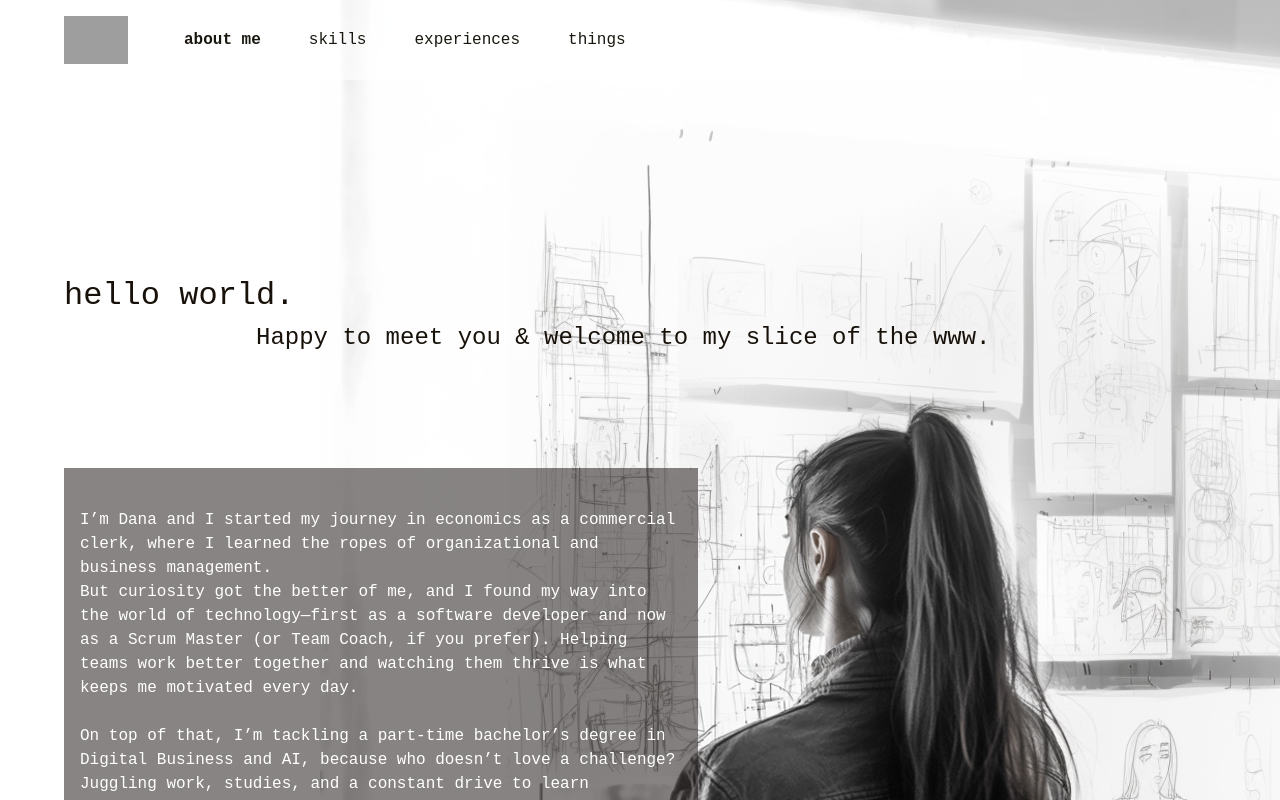
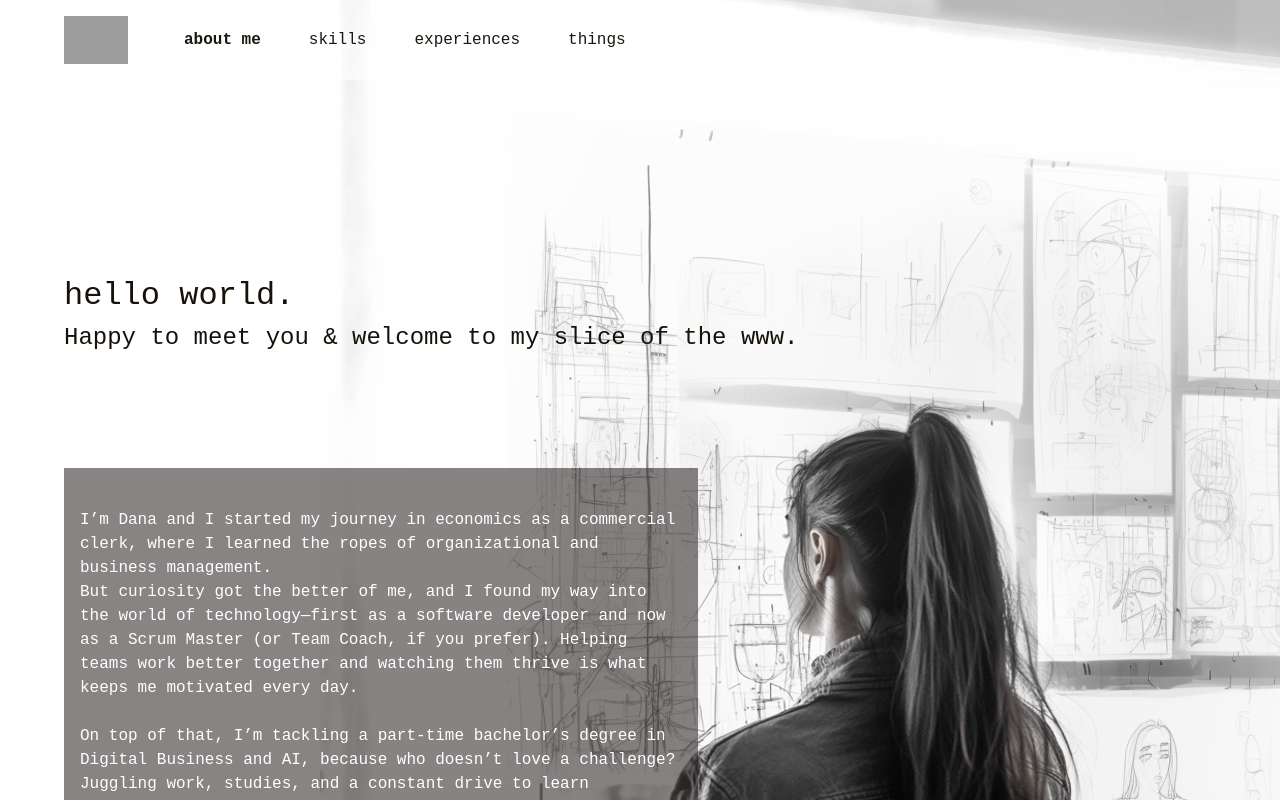
Before and after one commit to dana-liivia/version-1, a Next.js app in the folder original/: page / in a window 1280 px wide. Shown: the top 800 px of the page. Built offline with nearby package versions, Linux system fonts and the light colour scheme; no server answers; grey boxes are pictures that could not be loaded.

Commit message:
small error

```diff
--- a/original/src/app/components/stylings/hero-section.module.css
+++ b/original/src/app/components/stylings/hero-section.module.css
@@ -22,7 +22,7 @@
 
 .secondTitle {
     font-size: 1.5rem;
-    margin:-2rem 0 0 12rem;
+    margin:-2rem 0 0 0;
 }
 
 .description {
```
